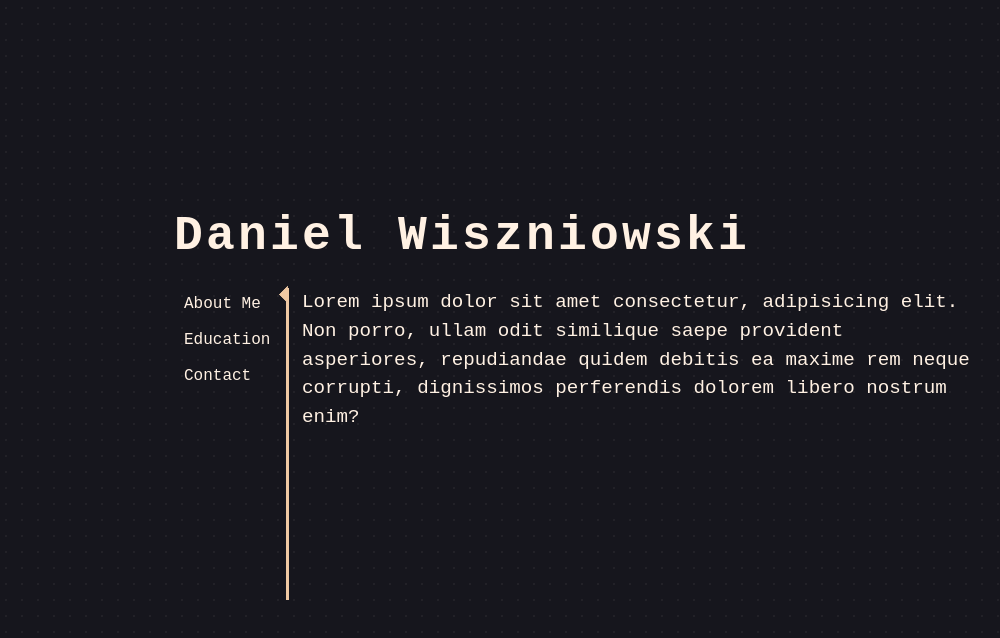
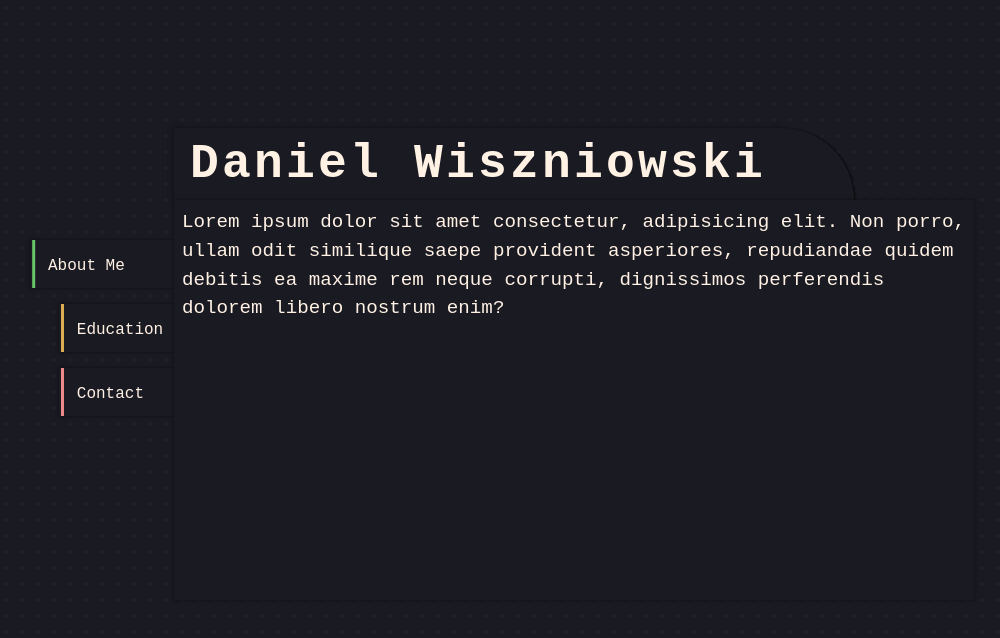
Before and after one commit to MrCabbageStick/portfolio, a website: page src/index.html in a window 1280 px wide. Shown: the whole page, without its empty margins (66-1066 px from the left). Drawn offline with nearby package versions, Linux system fonts and the light colour scheme; files that its build step writes are made by us from their sources; a web font is replaced by a local one.

Commit message:
Not a huge fan

```diff
--- a/src/index.html
+++ b/src/index.html
@@ -21,11 +21,9 @@
         <h1 class="name">Daniel Wiszniowski</h1>
 
         <section class="content-picker">
-            <button class="content-picker__button">About Me</button>
+            <button class="content-picker__button selected">About Me</button>
             <button class="content-picker__button">Education</button>
             <button class="content-picker__button">Contact</button>
-
-            <div class="content-picker__indicator"></div>
         </section>
 
         <section class="content">
--- a/src/sass/main.scss
+++ b/src/sass/main.scss
@@ -2,15 +2,23 @@
 
 :root{
     --clr-main-900: #16161D;
+    --clr-main-800: hsl(240, 14%, 12%);
     --clr-main-100: #fff1e3;
     --clr-off-white: #f0c9a3;
 
-    --clr-main-bg: var(--clr-main-900);
+    --clr-main-bg: var(--clr-main-800);
     --clr-main-fg: var(--clr-main-100);
+    --clr-main-folder: var(--clr-main-800);
     --clr-text-hover: var(--clr-off-white);
+
+    --clr-box-shadow: #00000098;
 
     --clr-dotted-bg: color-mix(in srgb, var(--clr-main-100) 5%, transparent); // Awaits better support
     --clr-dotted-bg: #fff1e30d;
+
+    --clr-accent-green: #68c568;
+    --clr-accent-gold: #dbaf51;
+    --clr-accent-pink: #ec8989;
 
     --transition-time: .2s;
 }
@@ -33,74 +41,102 @@ body{
 }
 
 main{
-    display: grid;
-
-    grid-template-columns: min-content auto;
-    grid-template-rows: min-content auto;
-    grid-template-areas:
-        "name name"
-        "picker content";
-    gap: 1rem;
+    position: relative;
 
     width: min(50rem, 100%);
-    min-height: 25rem;
+    height: 25rem;
 }
 
 .name{
-    grid-area: name;
     font-size: 3rem;
     font-weight: 600;
     letter-spacing: .2rem;
+    position: absolute;
+    bottom: 100%;
+    left: 0;
+    background-color: var(--clr-main-folder);
+    padding: 0 1rem;
+    isolation: isolate;
+    z-index: 1;
+    box-shadow: 0 0 .3rem var(--clr-box-shadow);
+
+    &::after{
+        content: '';
+        position: absolute;
+        left: 100%;
+        top: 0;
+        bottom: 0;
+        aspect-ratio: 1;
+        background-color: inherit;
+        border-radius: 0 100% 0 0;
+        z-index: 2;
+        box-shadow: .1rem 0 .1rem var(--clr-box-shadow);
+    }
 }
 
 .content-picker{
-    --_indicator-position: .2rem;
-    grid-area: picker;
-    position: relative;
+    position: absolute;
+    top: 10%;
+    right: 100%;
     display: flex;
     flex-direction: column;
-    gap: .5rem;
+    gap: 1rem;
 
     &__button{
-        background-color: transparent;
+        --_clr-accent: var(--clr-accent-green);
+        background-color: var(--clr-main-folder);
+        color: inherit;
         border: 0;
         outline: 0;
         cursor: pointer;
-        color: inherit;
-        min-width: 7rem;
+
+        width: 12rem;
+        height: 3rem;
         text-align: left;
         border-left: 2px solid transparent;
-        transition: var(--transition-time) color, var(--transition-time) border-color;
-        padding: .25rem 0 0 .5rem;
+        transition: var(--transition-time) transform;
+        padding: .25rem 0 0 1rem;
+
+        position: relative;
+        right: -40%;
+        z-index: 1;
+
+        box-shadow: 0 0 .2rem var(--clr-box-shadow);
 
         &:hover,
         &:focus-visible{
-            color: var(--clr-text-hover);
-            border-color: var(--clr-text-hover);
+            transform: translateX(-5%);
         }
-    }
 
-    &__indicator{
-        position: absolute;
-        top: 0;
-        bottom: 0;
-        left: 100%;
-        width: .2rem;
-        background-color: var(--clr-off-white);
-
-        &::after{
+        &::before{
             content: '';
             position: absolute;
-            clip-path: polygon(0 0, 100% 100%, 0 100%);
-            transform: rotateZ(45deg) translate(-25%, var(--_indicator-position));
-            width: .8rem;
-            height: .8rem;
-            background-color: var(--clr-text-hover);
+            left: 0;
+            top: 0;
+            bottom: 0;
+            width: .2rem;
+            background-color: var(--_clr-accent);
         }
+
+        &.selected{
+            transform: translateX(-15%);
+        }
+
+        // Managing accent colors
+        &:nth-child(2n){ --_clr-accent: var(--clr-accent-gold); }
+        &:nth-child(3n){ --_clr-accent: var(--clr-accent-pink); }
     }
 }
 
 .content{
     grid-area: content;
     font-size: 1.2rem;
+    position: relative;
+
+    height: 100%;
+    padding: .5rem;
+
+    box-shadow: 0 0 .2rem var(--clr-box-shadow);
+    z-index: 20;
+    background-color: var(--clr-main-folder);
 }
```
